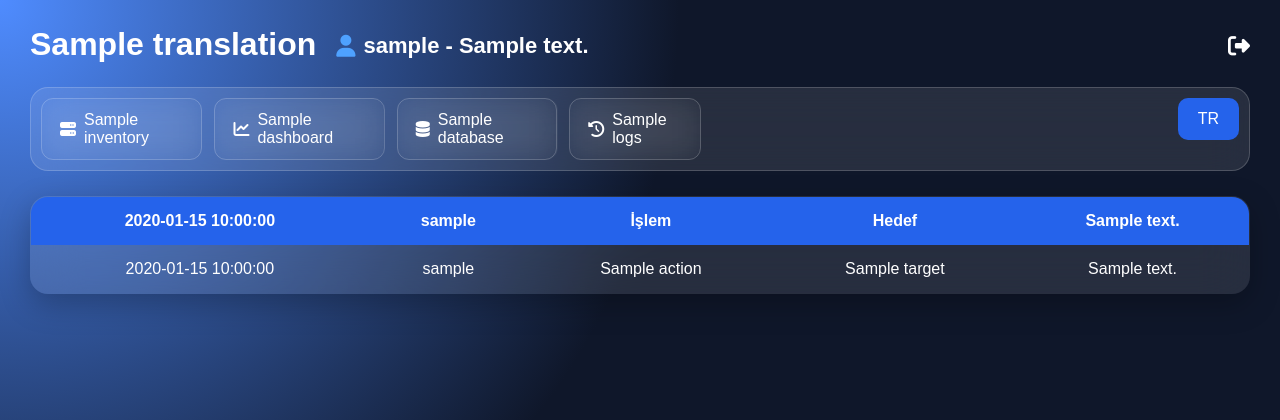
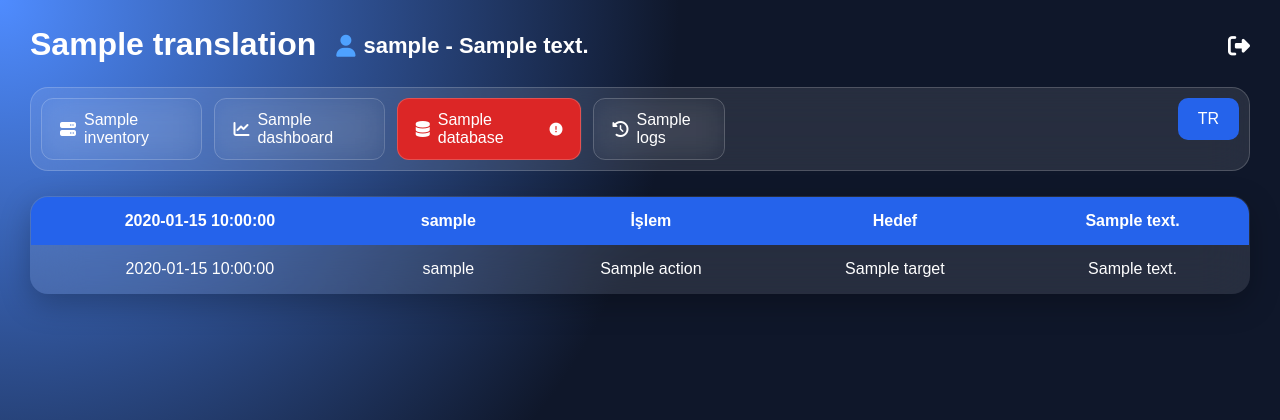
Before and after one commit to ahmedpalut/ServerInventory, a Flask app: template templates/logs.html in a window 1280 px wide. Shown: the top 420 px of the page. Run offline with Flask 3, Linux system fonts and the light colour scheme; the template is opened without the code that fills it: most values are stand-ins (such as "Sample title", 1, 10 or a date in 2020).

Commit message:
hata düzeltmeleri

```diff
--- a/static/css/style.css
+++ b/static/css/style.css
@@ -189,7 +189,7 @@ body {
 
 .lang-container{
     height: 100%;
-    width: calc(99% - (12px + 12px + 145.6px + 138.4px + 131.2px + 12px + 105.6px));
+    width: calc(99% - (12px + 12px + 145.6px + 138.4px + 131.2px + 12px + 105.6px + 28.8px));
 }
 
 #langButton {
@@ -1561,3 +1561,21 @@ margin-bottom:25px;
 .database-action-btn:active{
     transform:scale(.98);
 }
+
+.database-offline{
+    background:#dc2626 !important;
+    color:white !important;
+}
+
+.database-offline:hover{
+    background:#b91c1c !important;
+}
+
+.database-offline i{
+    color:#fff;
+}
+
+.db-warning{
+    margin-left:8px;
+    font-size:13px;
+}
--- a/templates/logs.html
+++ b/templates/logs.html
@@ -1,5 +1,6 @@
 <!DOCTYPE html>
 <html lang="en">
+
 <head>
     <meta charset="UTF-8">
     <meta name="viewport" content="width=device-width, initial-scale=1.0">
@@ -7,6 +8,7 @@
     <link rel="stylesheet" href="{{url_for('static', filename='css/style.css')}}">
     <link rel="stylesheet" href="https://cdnjs.cloudflare.com/ajax/libs/font-awesome/6.7.2/css/all.min.css">
 </head>
+
 <body>
 
     {% with messages = get_flashed_messages() %}
@@ -38,7 +40,8 @@
 
         <div class="header-buttons">
 
-            <a href="/logout" title="{{translations.logout}}" class="logout-btn" onclick="return confirm('{{translations.logout_confirm}}')">
+            <a href="/logout" title="{{translations.logout}}" class="logout-btn"
+                onclick="return confirm('{{translations.logout_confirm}}')">
                 <i class="fa-solid fa-right-from-bracket"></i>
             </a>
         </div>
@@ -56,9 +59,16 @@
             {{ translations.dashboard }}
         </a>
 
-        <a href="{{ url_for('database') }}" class="nav-item {% if request.endpoint == 'database' %}active{% endif %}">
+        <a href="{{ url_for('database') }}"
+            class="nav-item {% if request.endpoint == 'database' %}active{% endif %} {% if not is_connected %}database-offline{% endif %}">
+
             <i class="fa-solid fa-database"></i>
+
             {{ translations.database }}
+
+            {% if not is_connected %}
+            <i class="fa-solid fa-circle-exclamation db-warning"></i>
+            {% endif %}
         </a>
 
         <a href="{{ url_for('logs') }}" class="nav-item {% if request.endpoint == 'logs' %}active{% endif %}">
@@ -100,4 +110,5 @@
     </table>
 
 </body>
+
 </html>
```
Also changed, not shown: templates/dashboard.html (+8 -1 lines), templates/database.html (+8 -1 lines), templates/index.html (+8 -1 lines).
